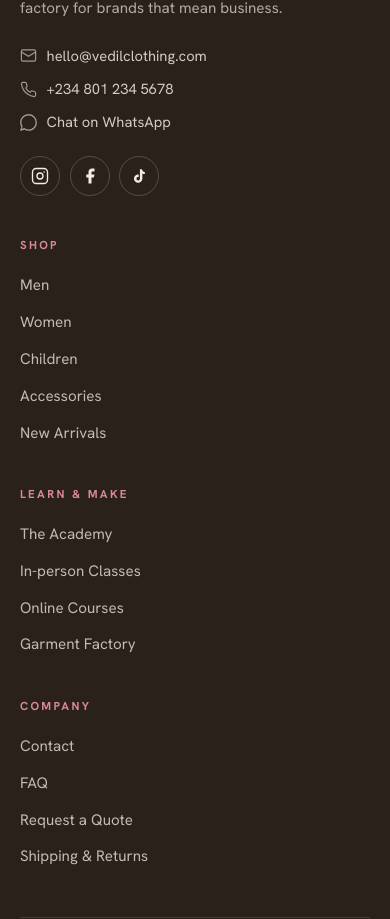
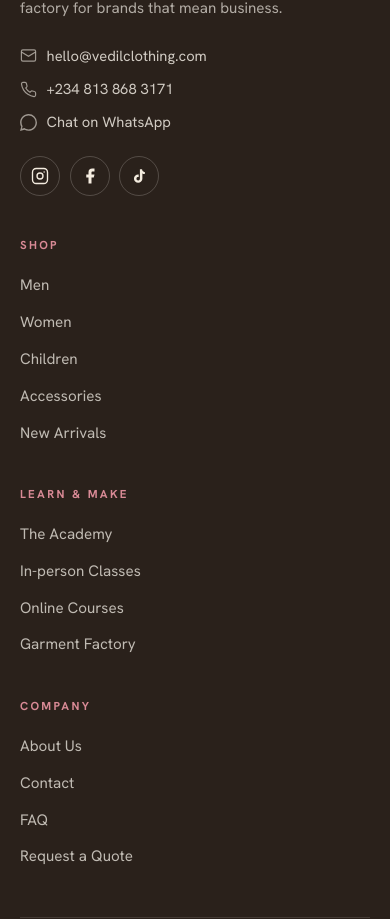
Before and after one commit to michaelajayi/vedil-clothing, a Next.js app: page / in a window 390 px wide. Shown: the part 6961-7880 px from the top of the page. Built offline with nearby package versions, Linux system fonts and the light colour scheme.

Commit message:
fix(footer): update confirmed phone number and add About Us link

```diff
--- a/src/components/layout/Footer.tsx
+++ b/src/components/layout/Footer.tsx
@@ -16,13 +16,13 @@ export default function Footer() {
                 </svg>
                 hello@vedilclothing.com
               </a>
-              <a href="tel:+2348012345678">
+              <a href="tel:+2348138683171">
                 <svg viewBox="0 0 24 24" fill="none" stroke="currentColor" strokeWidth="1.7">
                   <path d="M22 16.92v3a2 2 0 01-2.18 2 19.79 19.79 0 01-8.63-3.07 19.5 19.5 0 01-6-6 19.79 19.79 0 01-3.07-8.67A2 2 0 014.11 2h3a2 2 0 012 1.72c.13.94.36 1.86.7 2.73a2 2 0 01-.45 2.11L8.09 9.91a16 16 0 006 6l1.35-1.35a2 2 0 012.11-.45c.87.34 1.79.57 2.73.7A2 2 0 0122 16.92z" />
                 </svg>
-                +234 801 234 5678
+                +234 813 868 3171
               </a>
-              <a href="https://wa.me/2348012345678" target="_blank" rel="noopener noreferrer">
+              <a href="https://wa.me/2348138683171" target="_blank" rel="noopener noreferrer">
                 <svg viewBox="0 0 24 24" fill="currentColor">
                   <path d="M.057 24l1.687-6.163a11.867 11.867 0 01-1.587-5.946C.16 5.335 5.495 0 12.05 0a11.817 11.817 0 018.413 3.488 11.824 11.824 0 013.48 8.414c-.003 6.557-5.338 11.892-11.893 11.892a11.9 11.9 0 01-5.688-1.448L.057 24zm6.597-3.807c1.676.995 3.276 1.591 5.392 1.592 5.448 0 9.886-4.434 9.889-9.885.002-5.462-4.415-9.89-9.881-9.892-5.452 0-9.887 4.434-9.889 9.884a9.86 9.86 0 001.51 5.26l-.999 3.648 3.739-.981z" />
                 </svg>
@@ -74,10 +74,10 @@ export default function Footer() {
           <div className="foot-col">
             <h4>Company</h4>
             <ul>
+              <li><Link href="/about">About Us</Link></li>
               <li><Link href="/contact">Contact</Link></li>
               <li><Link href="/faq">FAQ</Link></li>
               <li><Link href="/garment-factory#quote">Request a Quote</Link></li>
-              <li><Link href="/shipping">Shipping &amp; Returns</Link></li>
             </ul>
           </div>
         </div>
```
